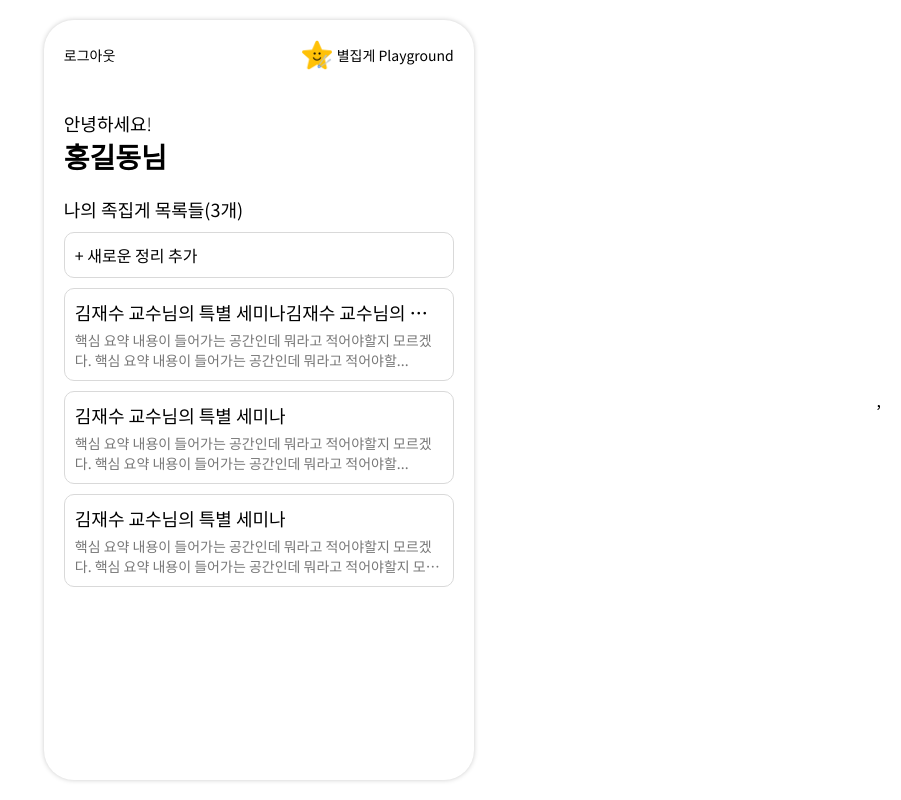
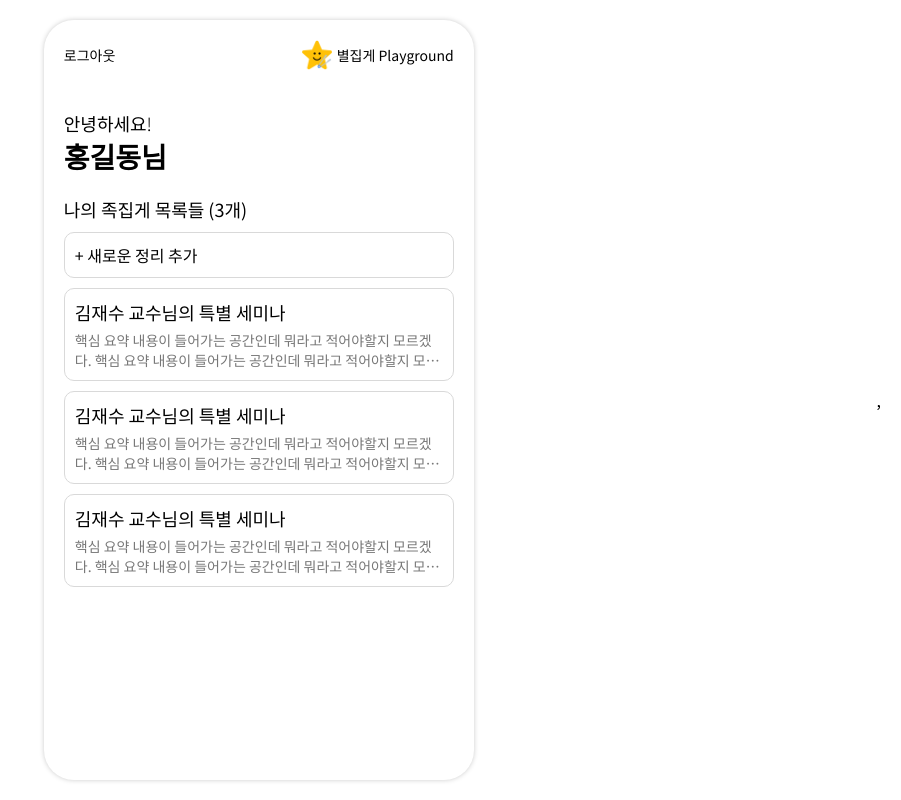
Before and after one commit to hanguswls/star-tweezers, a React (Vite) app: page / in a window 1280 px wide. Shown: the whole page, without its empty margins (379-1280 px from the left). Built offline with nearby package versions, Linux system fonts and the light colour scheme.

Commit message:
refactor: 요약 항목 컴포넌트화, 마우스 호버 이펙트 추가

```diff
--- /dev/null
+++ b/src/components/List/SummaryItem.css
@@ -0,0 +1,38 @@
+.summary-list > li {
+  border: 1px solid #d9d9d9;
+  padding: 10px;
+  border-radius: 10px;
+  cursor: pointer;
+  display: flex;
+  flex-direction: column;
+  gap: 5px;
+  transition: all 0.5s;
+}
+
+.summary-list > li:hover {
+  border: 1px solid #ccc;
+  box-shadow: 0 0 10px #d9d9d9;
+}
+
+.summary-list > li > * {
+  margin: 0;
+}
+
+.summary-list > li > h4 {
+  font-size: 18px;
+  font-weight: 500;
+  white-space: nowrap;
+  text-overflow: ellipsis;
+  overflow: hidden;
+}
+
+.summary-list > li > p {
+  font-size: 14px;
+  color: #777777;
+  word-break: break-word;
+  display: -webkit-box;
+  overflow: hidden;
+  -webkit-line-clamp: 2;
+  line-clamp: 2;
+  -webkit-box-orient: vertical;
+}
--- /dev/null
+++ b/src/components/List/SummaryItem.jsx
@@ -0,0 +1,12 @@
+import './SummaryItem.css';
+
+function SummaryItem() {
+  return (
+    <li>
+      <h4>김재수 교수님의 특별 세미나</h4>
+      <p>핵심 요약 내용이 들어가는 공간인데 뭐라고 적어야할지 모르겠다. 핵심 요약 내용이 들어가는 공간인데 뭐라고 적어야할지 모르겠다.핵심 요약 내용이 들어가는 공간인데 뭐라고 적어야할지 모르겠다.핵심 요약 내용이 들어가는 공간인데 뭐라고 적어야할지 모르겠다.핵심 요약 내용이 들어가는 공간인데 뭐라고 적어야할...</p>
+    </li>
+  )
+}
+
+export default SummaryItem;
--- a/src/routes/Main.css
+++ b/src/routes/Main.css
@@ -29,36 +29,3 @@
   width: 100%;
   gap: 10px;
 }
-
-.summary-list > li {
-  border: 1px solid #d9d9d9;
-  padding: 10px;
-  border-radius: 10px;
-  cursor: pointer;
-  display: flex;
-  flex-direction: column;
-  gap: 5px;
-}
-
-.summary-list > li > * {
-  margin: 0;
-}
-
-.summary-list > li > h4 {
-  font-size: 18px;
-  font-weight: 500;
-  white-space: nowrap;
-  text-overflow: ellipsis;
-  overflow: hidden;
-}
-
-.summary-list > li > p {
-  font-size: 14px;
-  color: #777777;
-  word-break: break-word;
-  display: -webkit-box;
-  overflow: hidden;
-  -webkit-line-clamp: 2;
-  line-clamp: 2;
-  -webkit-box-orient: vertical;
-}
--- a/src/routes/Main.jsx
+++ b/src/routes/Main.jsx
@@ -1,6 +1,10 @@
+import { useNavigate } from 'react-router-dom';
 import './Main.css';
+import SummaryItem from '../components/List/SummaryItem';
 
 function Main() {
+  const navigate = useNavigate();
+
   return (
     <div>
       <section className="profile-wrapper">
@@ -8,23 +12,14 @@ function Main() {
         <h2>홍길동님</h2>
       </section>
       <section className="summary-list-container">
-        <h3>나의 족집게 목록들(3개)</h3>
+        <h3>나의 족집게 목록들 (3개)</h3>
         <ul className="summary-list">
-          <li>
+          <li onClick={() => { navigate('/record') }}>
             + 새로운 정리 추가
           </li>
-          <li>
-            <h4>김재수 교수님의 특별 세미나김재수 교수님의 특별 세미나김재수 교수님의 특별 세미나</h4>
-            <p>핵심 요약 내용이 들어가는 공간인데 뭐라고 적어야할지 모르겠다. 핵심 요약 내용이 들어가는 공간인데 뭐라고 적어야할...</p>
-          </li>
-          <li>
-            <h4>김재수 교수님의 특별 세미나</h4>
-            <p>핵심 요약 내용이 들어가는 공간인데 뭐라고 적어야할지 모르겠다. 핵심 요약 내용이 들어가는 공간인데 뭐라고 적어야할...</p>
-          </li>
-          <li>
-            <h4>김재수 교수님의 특별 세미나</h4>
-            <p>핵심 요약 내용이 들어가는 공간인데 뭐라고 적어야할지 모르겠다. 핵심 요약 내용이 들어가는 공간인데 뭐라고 적어야할지 모르겠다.핵심 요약 내용이 들어가는 공간인데 뭐라고 적어야할지 모르겠다.핵심 요약 내용이 들어가는 공간인데 뭐라고 적어야할지 모르겠다.핵심 요약 내용이 들어가는 공간인데 뭐라고 적어야할...</p>
-          </li>
+          <SummaryItem />
+          <SummaryItem />
+          <SummaryItem />
         </ul>
       </section>
     </div>
```
